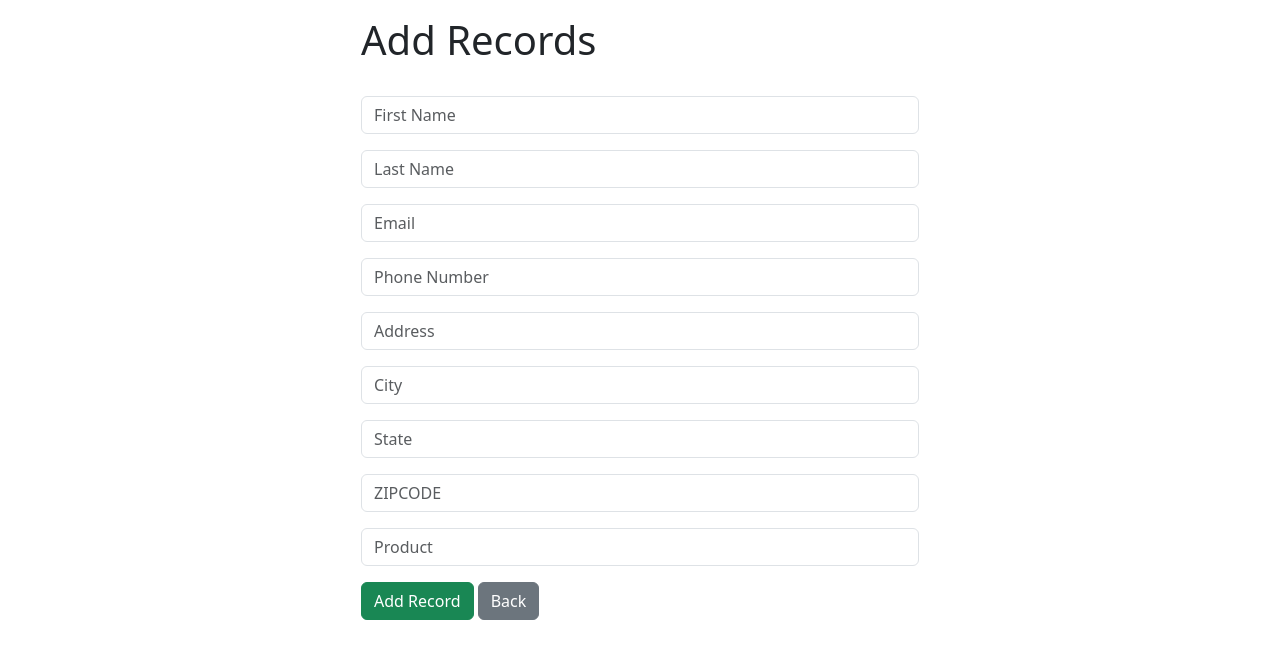
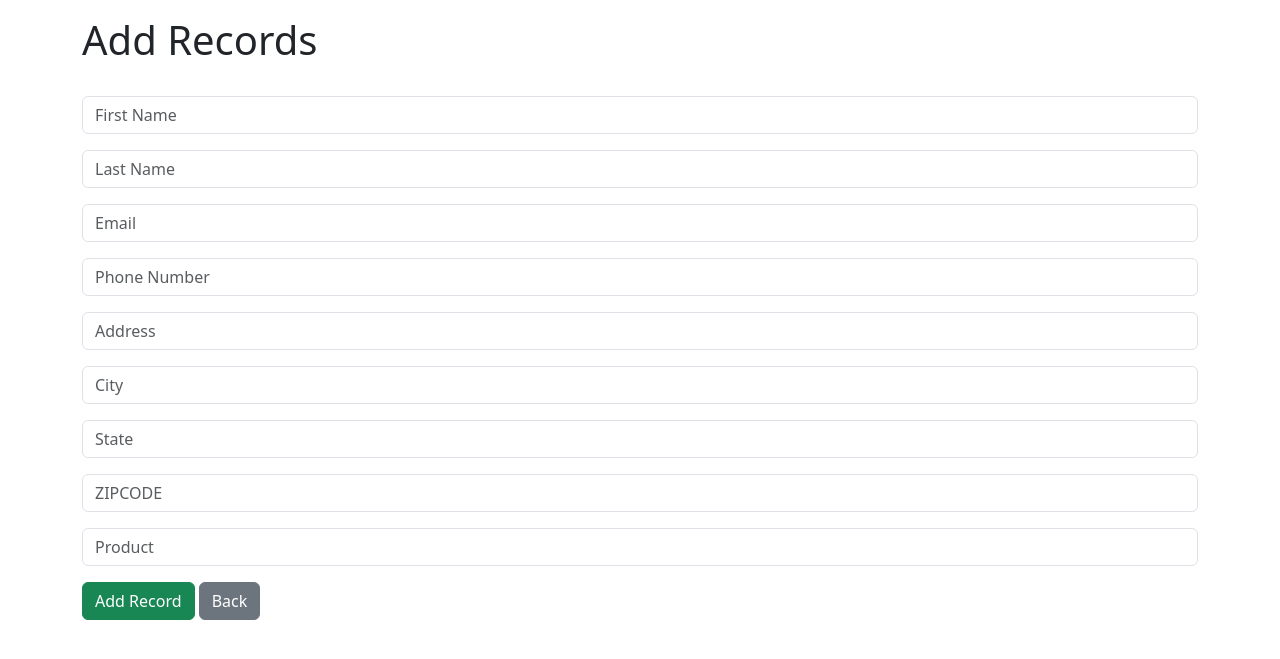
Before and after one commit to sreekanths-24/CRM, a Django app: page /crm/add_record/ in a window 1280 px wide. Shown: the part 56-715 px from the top of the page. Run offline with Django 3.2, Linux system fonts and the light colour scheme; a user stored in the database is signed in; parts of the project's set-up code (start-up, migrations or seed data) failed here and were passed over.

Commit message:
removed a div element from adding records

```diff
--- a/features/templates/add_supplier_record.html
+++ b/features/templates/add_supplier_record.html
@@ -1,6 +1,5 @@
 {% extends 'base.html' %}
 {% block content %}
-<div class="col-md-6 offset-3">
     <h1>Add Supplier</h1>
 
     <form method="POST" action="{% url 'add_supplier_record' %}">
@@ -10,5 +9,4 @@
         <a href="{% url 'supplierrecords' %}" class="btn btn-secondary">Back</a>
 
     </form>
-</div>
 {% endblock %}
--- a/mainpart/templates/add_record.html
+++ b/mainpart/templates/add_record.html
@@ -1,6 +1,5 @@
 {% extends 'base.html' %}
 {% block content %}
-<div class="col-md-6 offset-3">
 
 <h1>Add Records</h1>
 <br/>
@@ -12,5 +11,4 @@
 
 </form>
 <br>
-</div>
 {% endblock %}
```
